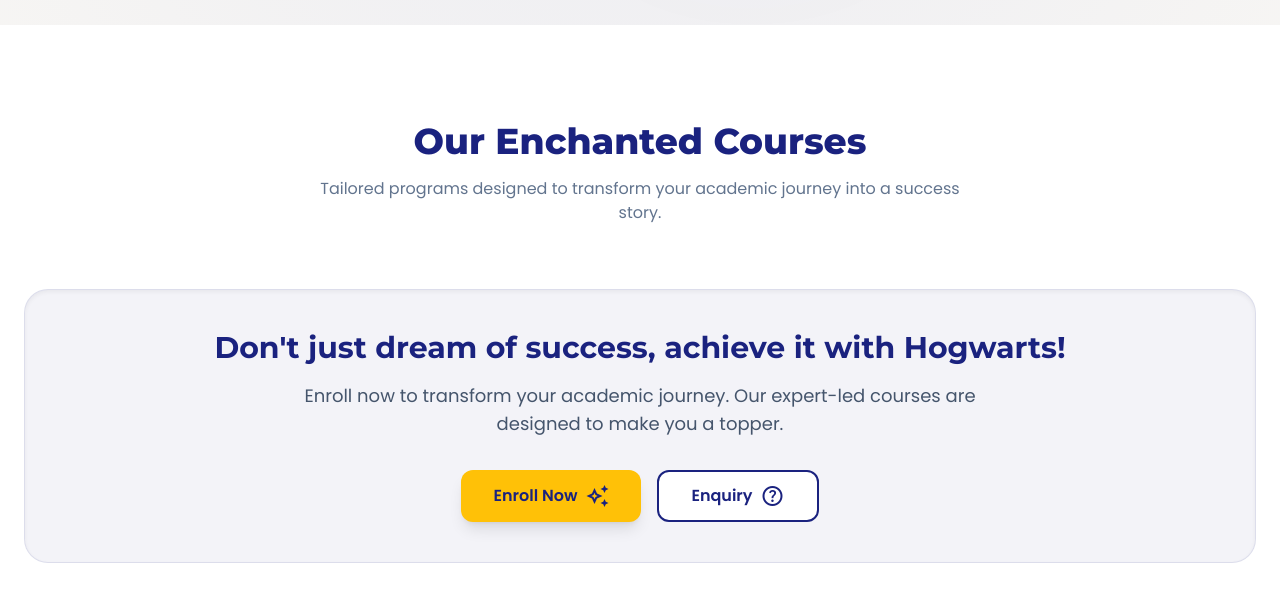
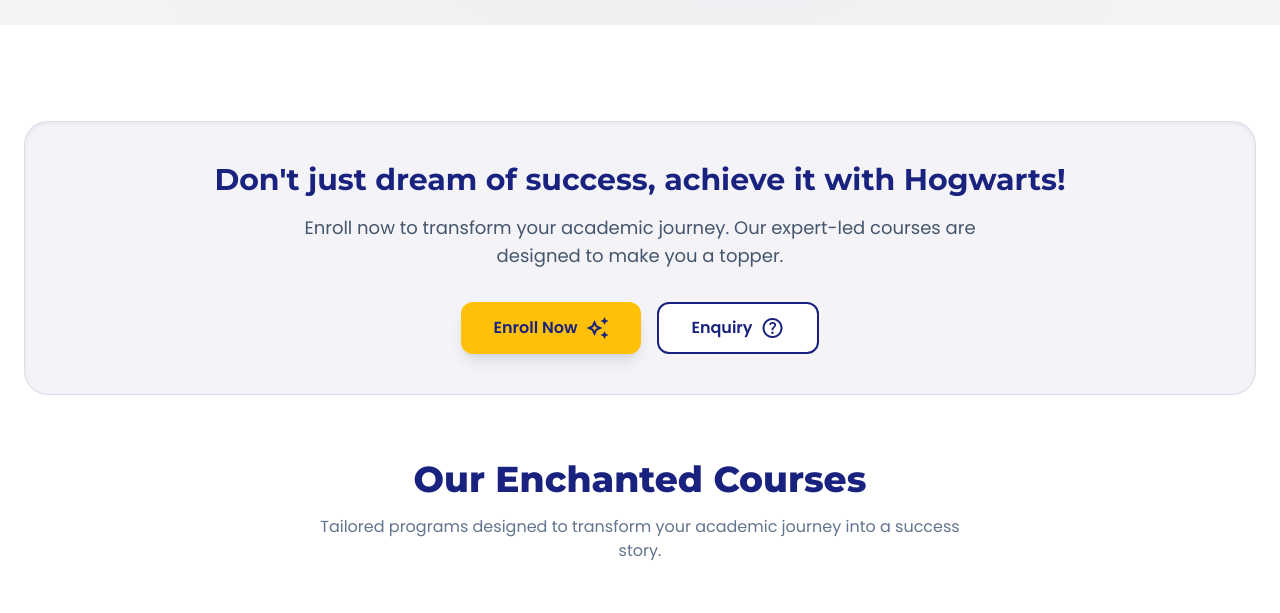
Before and after one commit to rahulsaklani69/website, a React (Vite) app: page / in a window 1280 px wide. Shown: the part 820-1433 px from the top of the page. Built offline with nearby package versions, Linux system fonts and the light colour scheme.

Commit message:
Move Motivation Banner above 'Our Enchanted Courses' heading

```diff
--- a/src/components/Courses.jsx
+++ b/src/components/Courses.jsx
@@ -83,11 +83,6 @@
     return (
         <section className="py-24 bg-white dark:bg-background-dark" id="courses">
             <div className="max-w-7xl mx-auto px-6">
-                <div className="text-center mb-16 space-y-4">
-                    <h2 className="text-4xl font-extrabold text-primary dark:text-white">Our Enchanted Courses</h2>
-                    <p className="text-slate-500 max-w-2xl mx-auto">Tailored programs designed to transform your academic journey into a success story.</p>
-                </div>
-
                 {/* Motivation Banner */}
                 <div className="bg-primary/5 dark:bg-slate-800/50 rounded-3xl p-10 mb-16 text-center shadow-inner border border-primary/10">
                     <h3 className="text-2xl md:text-3xl font-bold text-primary dark:text-white mb-4">
@@ -108,6 +103,11 @@
                     </div>
                 </div>
 
+                <div className="text-center mb-16 space-y-4">
+                    <h2 className="text-4xl font-extrabold text-primary dark:text-white">Our Enchanted Courses</h2>
+                    <p className="text-slate-500 max-w-2xl mx-auto">Tailored programs designed to transform your academic journey into a success story.</p>
+                </div>
+
                 <div className="grid md:grid-cols-3 gap-8 items-start">
                     {coursesData.map((course, index) => (
                         <CourseCard
```
